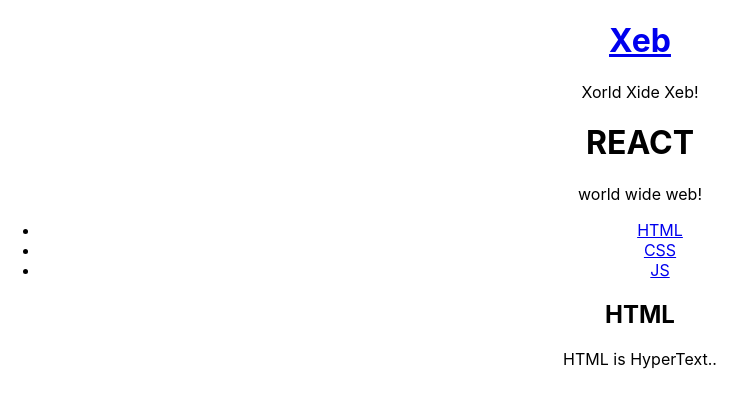
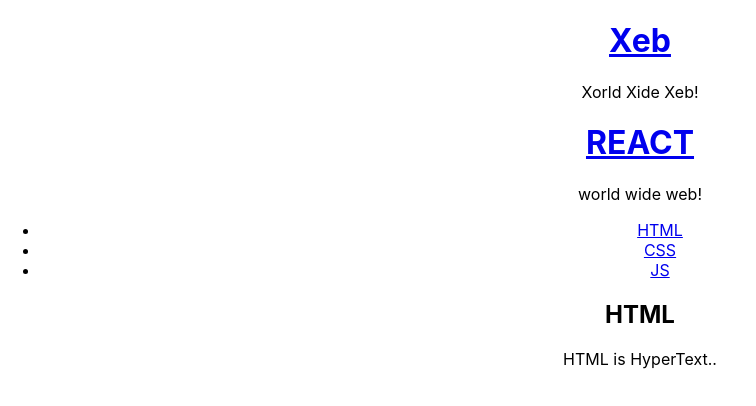
Before and after one commit to alsgp0877/React-Basic, a React (Create React App) app: page / in a window 1280 px wide. Shown: the top 406 px of the page, without its empty margins (0-756 px from the left). Built offline with nearby package versions, Linux system fonts and the light colour scheme.

Commit message:
이벤트 함수도 props로 가져오기 가능

```diff
--- a/src/App.js
+++ b/src/App.js
@@ -32,19 +32,28 @@
     console.log('render',this);
     return (
       <div className="App">
-        {/* <Subject title={this.state.subject.title} sub={this.state.subject.sub}></Subject> */}
-        <header>
+        <Subject
+          title={this.state.subject.title}
+          sub={this.state.subject.sub}
+          onChangePage = {function(){
+            //alert('hihihi');
+            this.setState({mode:'welcome'});
+          }.bind(this)}
+        >
+
+        </Subject>
+        {/* <header>
         <h1><a href="/" onClick={function(e){
           console.log('event in',this);
           e.preventDefault();
-          return;
-          //this.state.mode='welcome';
+          //return;
+          //this.state.mode='welcome'; 리액트 입장에서는 해다 코드는 몰래 바꾼 셈
            this.setState({
             mode:'welcome'
            });
-          }}>{this.state.subject.title}</a></h1>
+        }.bind(this)}>{this.state.subject.title}</a></h1>
         {this.state.subject.sub}
-        </header>
+        </header> */}
         <Subject title="REACT" sub="world wide web!"></Subject>
         <TOC data={this.state.contents}></TOC>
         <CONT title={_title} desc={_desc}></CONT>
--- a/src/components/Subject.js
+++ b/src/components/Subject.js
@@ -6,7 +6,10 @@
   render(){
     return (
       <header>
-        <h1>{this.props.title}</h1>
+        <h1><a href="/" onClick={function(e){
+          e.preventDefault();
+          this.props.onChangePage();
+        }.bind(this)}>{this.props.title}</a></h1>
         {this.props.sub}
       </header>
 
```
